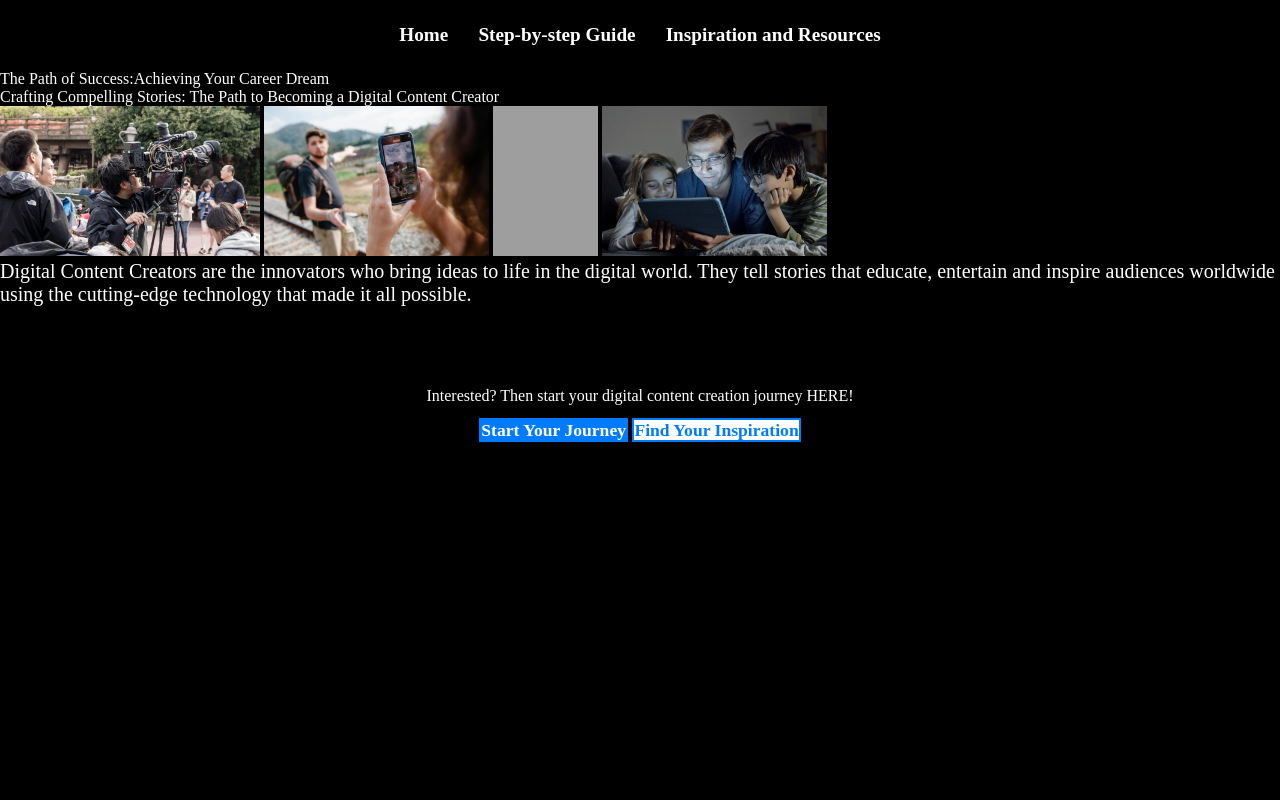
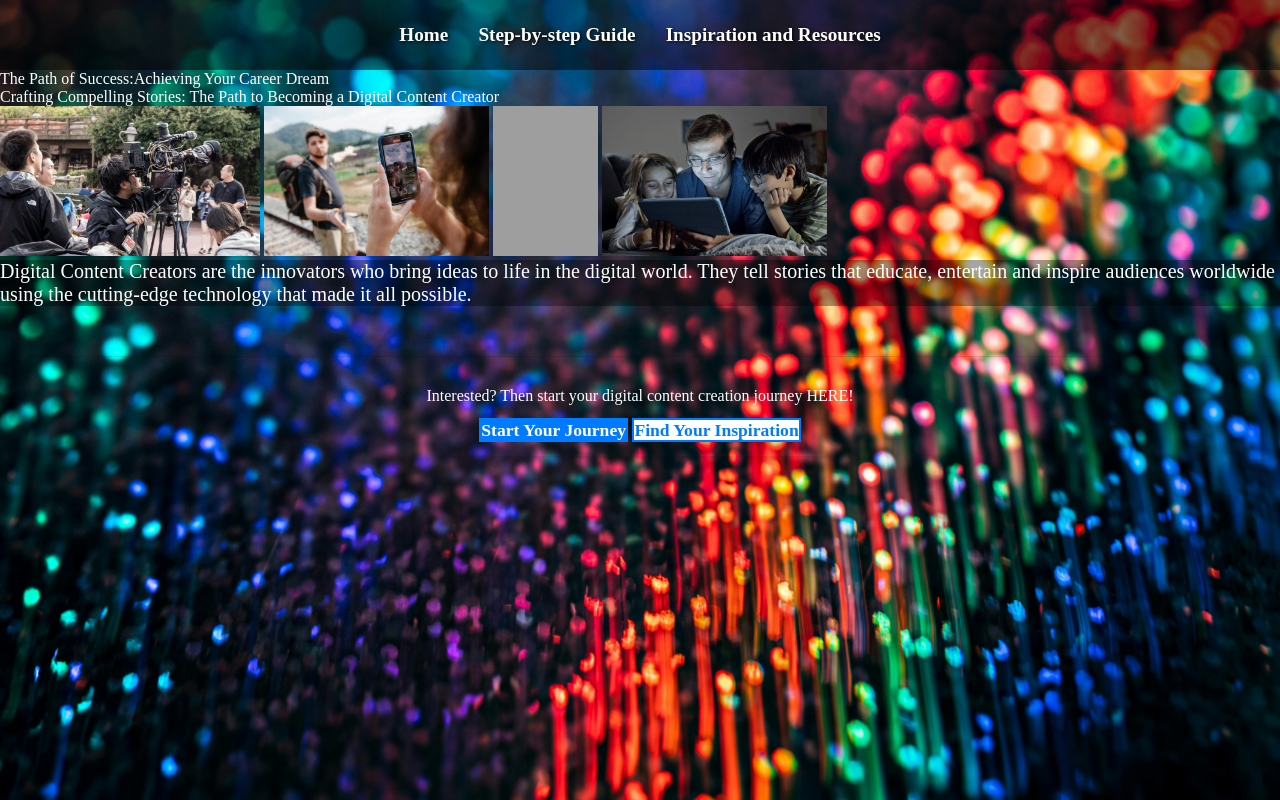
Before and after one commit to 231420027/the-path-of-success, a plain HTML site: page index.html in a window 1280 px wide. Drawn offline with Linux system fonts and the light colour scheme; grey boxes are pictures that could not be loaded.

Commit message:
Update style.css

```diff
--- a/style.css
+++ b/style.css
@@ -1,5 +1,5 @@
 body{
-    background-image: url(images/back1.jpg);
+    background-image: url(back1.jpg);
     background-size: cover;
     background-repeat: no-repeat;
     background-attachment: fixed;
```
